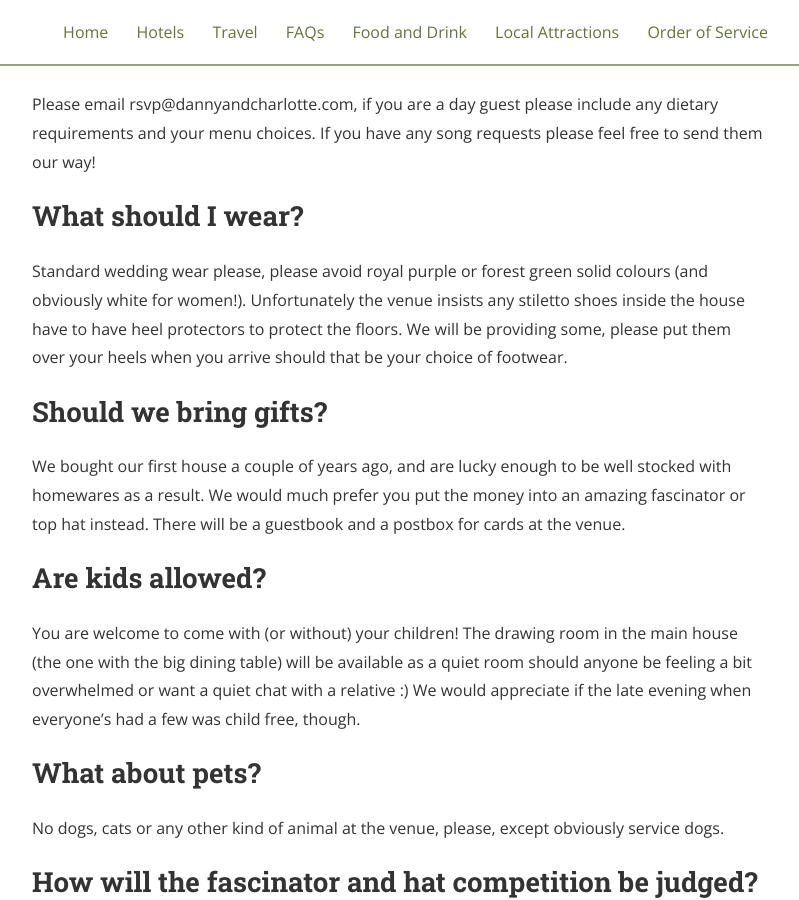
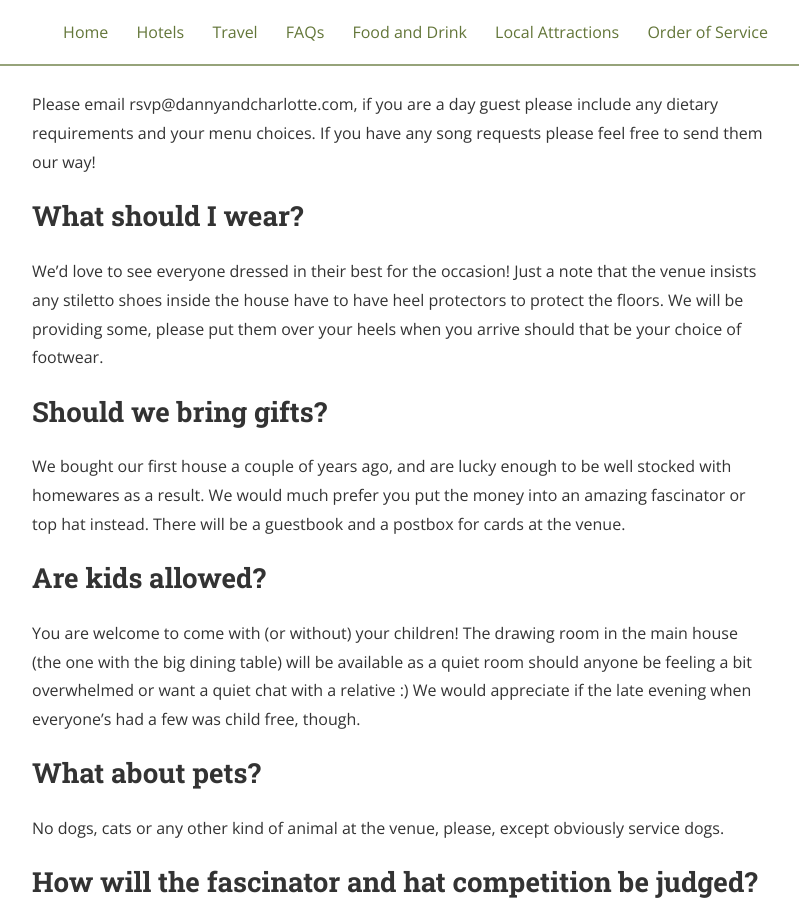
Before and after one commit to dannybrown/dannyandcharlotte.com, a Jekyll site: the page built from faqs.md, in a window 1280 px wide and 900 px high, scrolled down 445 px. Shown: the whole window, without its empty margins (240-1039 px from the left). Built offline with Jekyll 4.4.1, drawn with Linux system fonts in a browser that asks for light colours; nearby versions of some CDN libraries.

Commit message:
remove colour scheme

```diff
--- a/faqs.md
+++ b/faqs.md
@@ -9,7 +9,7 @@ main_nav: true
 Please email rsvp@dannyandcharlotte.com, if you are a day guest please include any dietary requirements and your menu choices. If you have any song requests please feel free to send them our way!
 
 ## What should I wear?
-Standard wedding wear please, please avoid royal purple or forest green solid colours (and obviously white for women!). Unfortunately the venue insists any stiletto shoes inside the house have to have heel protectors to protect the floors. We will be providing some, please put them over your heels when you arrive should that be your choice of footwear.
+We'd love to see everyone dressed in their best for the occasion! Just a note that the venue insists any stiletto shoes inside the house have to have heel protectors to protect the floors. We will be providing some, please put them over your heels when you arrive should that be your choice of footwear.
 
 ## Should we bring gifts?
 We bought our first house a couple of years ago, and are lucky enough to be well stocked with homewares as a result. We would much prefer you put the money into an amazing fascinator or top hat instead. There will be a guestbook and a postbox for cards at the venue.
```
